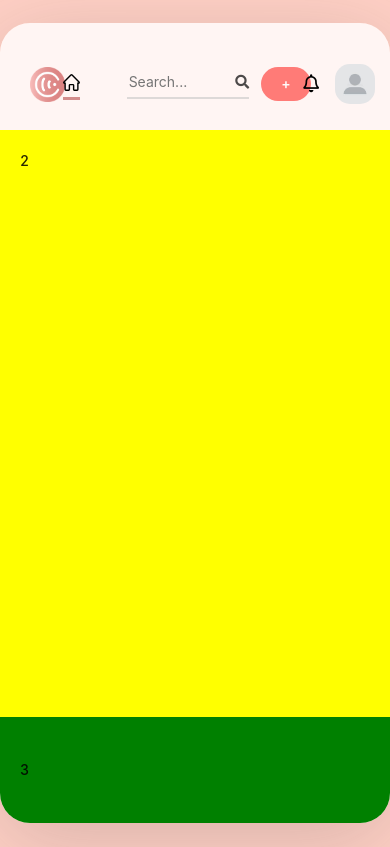
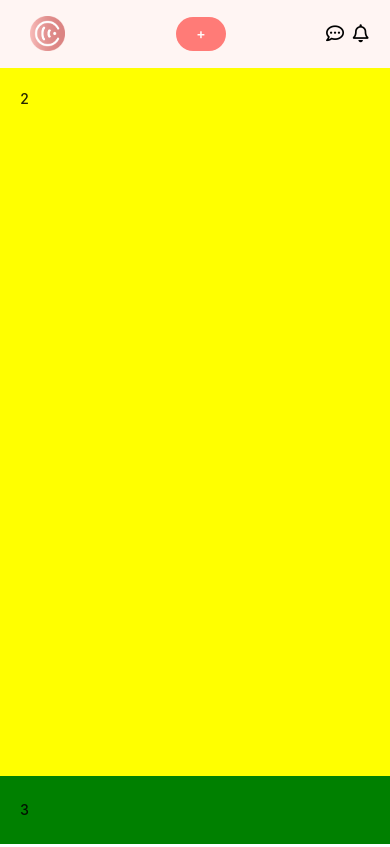
Before and after one commit to ttqnhu96/chillout_FE, a React (Create React App) app: page / in a window 390 px wide. Built offline with nearby package versions, Linux system fonts and the light colour scheme.

Commit message:
Responsive header and main container

```diff
--- a/src/index.css
+++ b/src/index.css
@@ -39,15 +39,37 @@ body {
   }
 }
 
-@media (max-width:870px) {
+@media (max-width:911px) {
   .chillout-container{
       width: 80rem;
   }
 }
 
-@media (max-width:800px) {
+@media (max-width:811px) {
   .chillout-container{
       width: 70rem;
+  }
+}
+
+@media (max-width:711px) {
+  .chillout-container{
+      width: 60rem;
+  }
+}
+
+@media (max-width:611px) {
+  .chillout-container{
+      width: 50rem;
+  }
+}
+
+@media (max-width:511px) {
+  .chillout-container{
+    min-width: 100vw;
+    min-height: 100vh;
+    margin: 0;
+    border-radius: 0;
+    box-shadow: none;
   }
 }
 
--- a/src/pages/HomePage/HomePage.module.css
+++ b/src/pages/HomePage/HomePage.module.css
@@ -6,3 +6,10 @@
 .home-page-container {
     padding: 2rem;
 }
+
+@media (max-width: 511px) {
+    .home-page{
+      border-radius: 0;
+      height: calc(100% / 15 * 12.6);
+    }
+}
--- a/src/templates/ChilloutTemplate/Layout/Footer/Footer.module.css
+++ b/src/templates/ChilloutTemplate/Layout/Footer/Footer.module.css
@@ -10,3 +10,10 @@
 .chillout-footer-container {
     padding: 2rem;
 }
+
+@media (max-width: 511px) {
+    .chillout-footer{
+      border-radius: 0;
+      height: calc(100% / 15 * 1.2);
+    }
+}
--- a/src/templates/ChilloutTemplate/Layout/Header/Header.js
+++ b/src/templates/ChilloutTemplate/Layout/Header/Header.js
@@ -33,6 +33,7 @@ export default function Header() {
                 <button className={`${style['button-create']}`} />
             </div>
             <div className={`${style['notification-user-container']}`}>
+                <div className={`${style['message-icon']}`}><i height={20} className="far fa-comment-dots"></i></div>
                 <div className={`${style['notification-icon']}`}><i height={20} className="far fa-bell"></i></div>
                 <div>
                     <span className={`${style['username']}`}>Username</span>
--- a/src/templates/ChilloutTemplate/Layout/Header/Header.module.css
+++ b/src/templates/ChilloutTemplate/Layout/Header/Header.module.css
@@ -9,6 +9,14 @@
     background-color: transparent !important;
     height: calc(100% / 15 * 2);
     padding-top: 1.5rem;
+}
+
+@media (max-width: 511px) {
+    .chillout-header{
+      border-radius: 0;
+      height: calc(100% / 15 * 1.2);
+      padding-top: 0rem;
+    }
 }
 
 /*=============================================
@@ -25,11 +33,11 @@
     padding-right: 1rem;
 }
 
-@media (max-width:870px) {
+@media (max-width:910px) {
     .brand-name {
         display: none;
     }
-  }
+}
 
 /*=============================================
                     HOME ICON
@@ -50,14 +58,12 @@
     color: rgba(0, 0, 0, 0.7);
     text-align: center;
 }
-
 .home-icon:hover {
     background-color: rgba(0, 0, 0, 0.1);
     padding: 0.2rem 0.7rem;
     border-radius: 0.5rem !important;
     color: rgba(0, 0, 0, 0.7);
 }
-
 .home-icon-active {
     color: black;
     margin: 0.2rem 0.7rem;
@@ -69,13 +75,17 @@
     padding:0;
     border-bottom: 0.3rem solid rgb(211, 141, 140);
 }
-
 .home-icon-active:hover{
     color: black;
     margin: 0.2rem 0.7rem;
     padding:0;
     background-color: transparent;
     border-radius: 0 !important;
+}
+@media (max-width: 470px) {
+    .home-icon {
+        display: none;
+    }
 }
 
 /*=============================================
@@ -113,6 +123,12 @@
     text-align: right;
 }
 
+@media (max-width:711px) {
+    .search-container {
+        display: none;
+    }
+}
+
 /*=============================================
                 CREATE POST BUTTON
 ==============================================*/
@@ -144,6 +160,12 @@
         content: '+';
     }
 }
+@media (max-width:711px) {
+    .create-post-button-container {
+        width: calc(100% / 18 * 10) !important;
+        justify-content: center;
+    }
+}
 /*=============================================
             NOTIFICATION & USER
 ==============================================*/
@@ -152,36 +174,66 @@
     background-color: transparent !important;
     padding: 2rem 0;
     display: flex;
-    justify-content: left;
+    justify-content: right;
     align-items: center;
+}
+.message-icon {
+    cursor: pointer;
+    color: black;
+    font-size: large;
+    width: 10%;
+    margin-right: 1rem;
 }
 .notification-icon {
     cursor: pointer;
     color: black;
     font-size: large;
-    width: 40%;
-    margin-left: 1rem;
+    width: 25%;
 }
 .username {
     font-weight: 600;
+    margin-right: 1rem;
 }
 .avatar {
-    width: 4rem;
-    height: 4rem;
-    border-radius: 1.5rem;
-    margin-left: 1rem;
+    height: 3.5rem;
+    width: 3.5rem;
+    border-radius: 1.2rem;
+    margin-right: 2.5rem;
     cursor: pointer;
 }
 
 @media (max-width: 1024px) {
+    .message-icon {
+        width: 10%;
+    }
     .notification-icon {
-        width: 25%;
-        margin-left: 0;
+        width: 10%;
+        margin-right: 2rem;
     }
-}
-
-@media (max-width:800px) {
     .username {
         display: none;
     }
 }
+
+@media (max-width:910px) {
+    .message-icon {
+        width: 10%;
+        margin-left: 0;
+    }
+    .notification-icon {
+        width: 20%;
+        margin-left: 0.8rem;
+    }
+    .avatar {
+        margin-left: 3rem;
+    }
+    .username {
+        display: none;
+    }
+}
+
+@media (max-width: 470px) {
+    .avatar {
+        display: none;
+    }
+}
```
